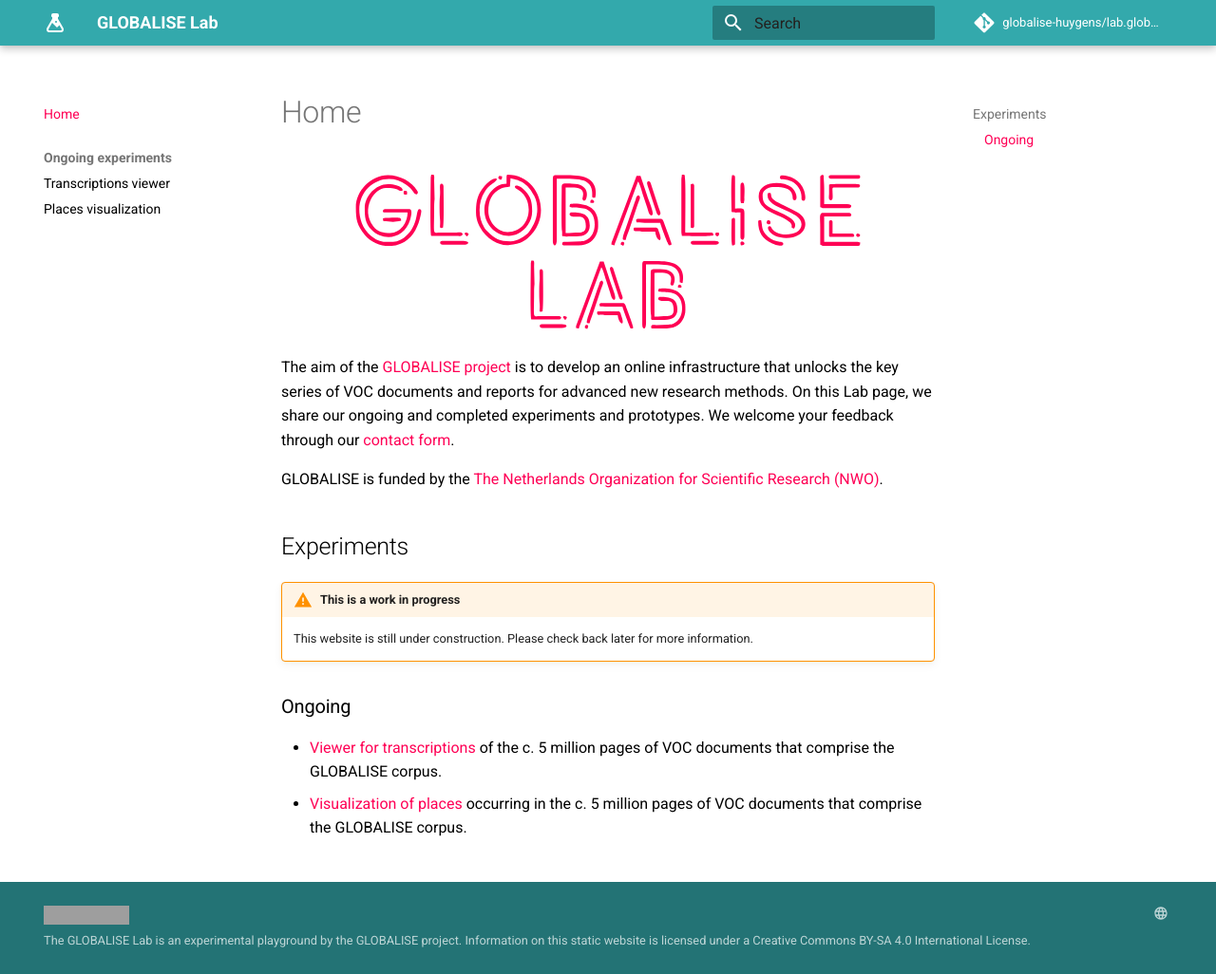
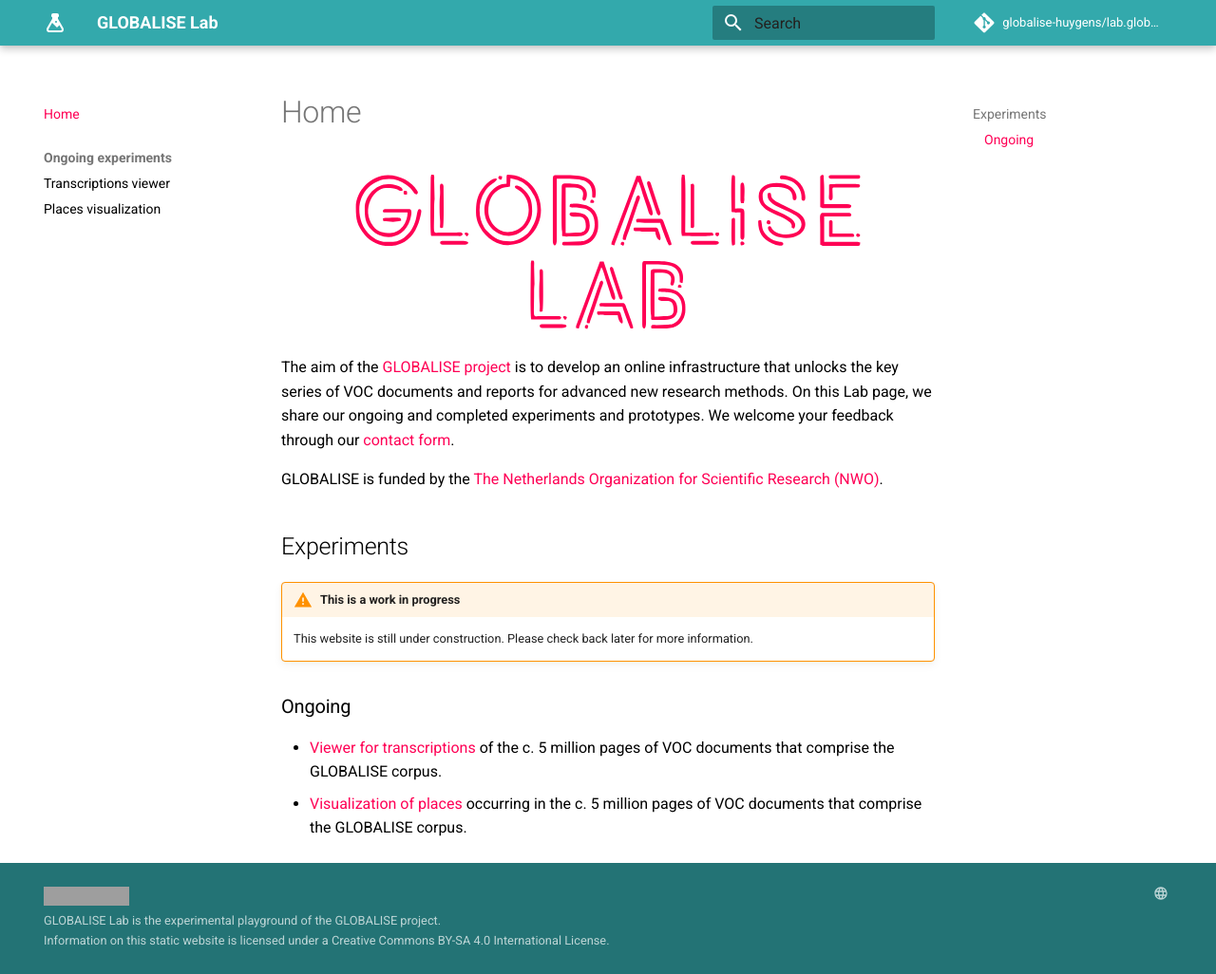
Before and after one commit to globalise-huygens/tanap.docs.globalise.huygens.knaw.nl, an MkDocs documentation site: the page built from docs/index.md, in a window 1280 px wide and 1026 px high. Shown: the whole window at 95% size. Built offline with MkDocs 1.6.1 and Material for MkDocs 9.7.7, drawn with Linux system fonts in a browser that asks for light colours; comment, search, counter and statistics services are not loaded; grey boxes are pictures that could not be loaded.

Commit message:
update footer

```diff
--- a/mkdocs.yml
+++ b/mkdocs.yml
@@ -47,8 +47,10 @@
 copyright: <p>
   <a rel="license" href="http://creativecommons.org/licenses/by-sa/4.0/"><img alt="Creative Commons License"
   style="border-width:0" src="https://licensebuttons.net/i/l/by-sa/transparent/ff/ff/ff/88x31.png" /></a><br/>
-  <span xmlns:dct="http://purl.org/dc/terms/" property="dct:title">The GLOBALISE Lab</span> is an experimental playground by the <a
+  <span xmlns:dct="http://purl.org/dc/terms/" property="dct:title">GLOBALISE Lab</span> is the experimental playground of the <a
   xmlns:cc="http://creativecommons.org/ns#" href="https://globalise.huygens.knaw.nl/" property="cc:attributionName"
-  rel="cc:attributionURL">GLOBALISE project</a>. Information on this static website is licensed under a <a rel="license"
+  rel="cc:attributionURL">GLOBALISE project</a>.
+  <br>
+  Information on this static website is licensed under a <a rel="license"
   href="http://creativecommons.org/licenses/by-sa/4.0/">Creative Commons BY-SA 4.0 International License</a>.
   </p>
```
